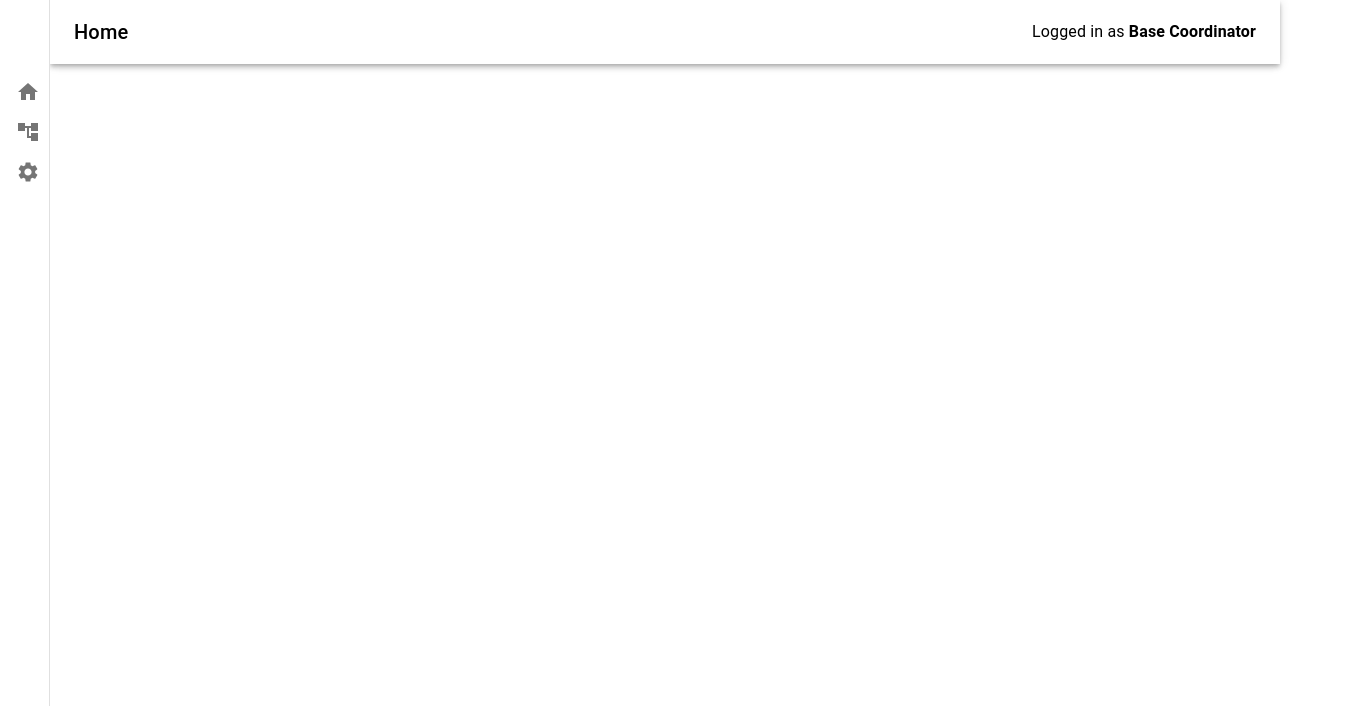
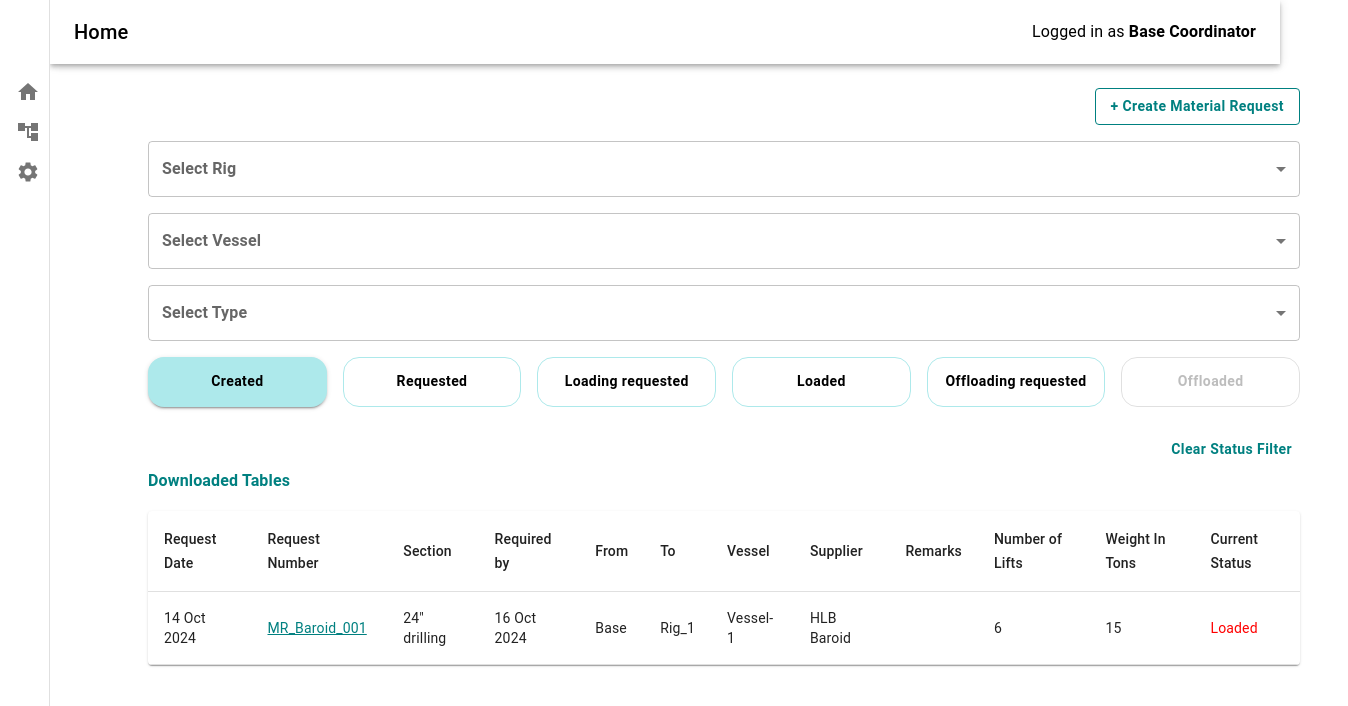
Before and after one commit to Xpverse/Essos, a React (Create React App) app in the folder rig-frontend/: page /test6 in a window 1280 px wide. Shown: the top 706 px of the page, 1348 px wide, since content can reach past the window. Built offline with nearby package versions, Linux system fonts and the light colour scheme.

Commit message:
adding filter layout

```diff
--- a/rig-frontend/src/App.js
+++ b/rig-frontend/src/App.js
@@ -12,6 +12,7 @@ import {
   AppBar, Toolbar, Typography, Box, IconButton, Drawer, List, ListItem, ListItemIcon, ListItemText
 } from '@mui/material';
 import { Home as HomeIcon, AccountTree as AccountTreeIcon, Settings as SettingsIcon } from '@mui/icons-material';
+import MaterialRequest2 from './components/test6';
 
 
 const drawerWidth = 50;
@@ -52,19 +53,19 @@ function AppLayout() {
               <ListItemIcon>
                 <HomeIcon  onClick={()=>navigate("/")}/>
               </ListItemIcon>
-              <ListItemText primary=""/>
+
             </ListItem>
             <ListItem button>
               <ListItemIcon>
-                <AccountTreeIcon />
+                <AccountTreeIcon onClick={()=>navigate("/test6")}/>
               </ListItemIcon>
-              <ListItemText primary="" />
+
             </ListItem>
             <ListItem button>
               <ListItemIcon>
                 <SettingsIcon />
               </ListItemIcon>
-              <ListItemText primary="" />
+
             </ListItem>
           </List>
         </Box>
@@ -78,6 +79,7 @@ function AppLayout() {
           <Route path="/test2" element={<MaterialRequestForm />} />
           <Route path="/test3/:id" element={<MaterialRequestSummary />} />
           <Route path="/test4" element={<BeautifulTable />} />
+          <Route path="/test6" element={<MaterialRequest2/>}/>
         </Routes>
       </Box>
     </div>
--- /dev/null
+++ b/rig-frontend/src/components/test6.js
@@ -0,0 +1,277 @@
+import React, { useState } from "react";
+import {
+  Box,
+  Button,
+  FormControl,
+  InputLabel,
+  MenuItem,
+  Select,
+  Typography,
+  Container,
+  Table,
+  TableBody,
+  TableCell,
+  TableContainer,
+  TableHead,
+  TableRow,
+  Paper,
+} from "@mui/material";
+
+const MaterialRequest2 = () => {
+  const [statusFilter, setStatusFilter] = useState("Created");
+
+  const handleStatusChange = (status) => {
+    setStatusFilter(status);
+  };
+
+  // Table Data
+  const tableData = [
+    {
+      requestDate: "14 Oct 2024",
+      requestNumber: "MR_Baroid_001",
+      section: '24" drilling',
+      requiredBy: "16 Oct 2024",
+      from: "Base",
+      to: "Rig_1",
+      vessel: "Vessel-1",
+      supplier: "HLB Baroid",
+      remarks: "",
+      numberOfLifts: 6,
+      weightInTons: 15,
+      currentStatus: "Loaded",
+    },
+  ];
+
+  return (
+    <Container>
+      {/* Create Material Request Button */}
+      <Box sx={{ display: "flex", justifyContent: "flex-end", mb: 2 }}>
+        <Button
+          variant="outlined"
+          sx={{
+            borderColor: "#008080",
+            color: "#008080",
+            textTransform: "none",
+            fontWeight: "bold",
+            "&:hover": { backgroundColor: "#E0F7FA", borderColor: "#008080" },
+          }}
+        >
+          + Create Material Request
+        </Button>
+      </Box>
+
+      {/* Filters */}
+      <Box sx={{ display: "flex", flexDirection: "column", gap: 2, mb: 2 }}>
+        <FormControl fullWidth variant="outlined">
+          <InputLabel sx={{ fontWeight: "bold" }}>Select Rig</InputLabel>
+          <Select label="Select Rig">
+            <MenuItem value={"Rig_1"}>Rig_1</MenuItem>
+            <MenuItem value={"Rig_2"}>Rig_2</MenuItem>
+          </Select>
+        </FormControl>
+
+        <FormControl fullWidth variant="outlined">
+          <InputLabel sx={{ fontWeight: "bold" }}>Select Vessel</InputLabel>
+          <Select label="Select Vessel">
+            <MenuItem value={"Vessel-1"}>Vessel-1</MenuItem>
+            <MenuItem value={"Vessel-2"}>Vessel-2</MenuItem>
+          </Select>
+        </FormControl>
+
+        <FormControl fullWidth variant="outlined">
+          <InputLabel sx={{ fontWeight: "bold" }}>Select Type</InputLabel>
+          <Select label="Select Type">
+            <MenuItem value={"Type_1"}>Type 1</MenuItem>
+            <MenuItem value={"Type_2"}>Type 2</MenuItem>
+          </Select>
+        </FormControl>
+      </Box>
+
+      {/* Status Filter Buttons */}
+      <Box sx={{ display: "flex", gap: 2, mb: 3 }}>
+        <Button
+          variant={statusFilter === "Created" ? "contained" : "outlined"}
+          onClick={() => handleStatusChange("Created")}
+          sx={{
+            backgroundColor: statusFilter === "Created" ? "#ADE9EB" : "#FFFFFF",
+            color: "#000",
+            borderColor: "#ADE9EB",
+            textTransform: "none",
+            borderRadius: 4,
+            fontWeight: "bold",
+            "&:hover": { backgroundColor: "#ADE9EB" },
+            width: 180,
+            height: 50,
+          }}
+        >
+          Created
+        </Button>
+        <Button
+          variant={statusFilter === "Requested" ? "contained" : "outlined"}
+          onClick={() => handleStatusChange("Requested")}
+          sx={{
+            backgroundColor: statusFilter === "Requested" ? "#ADE9EB" : "#FFFFFF",
+            color: "#000",
+            borderColor: "#ADE9EB",
+            textTransform: "none",
+            borderRadius: 4,
+            fontWeight: "bold",
+            "&:hover": { backgroundColor: "#ADE9EB" },
+            width: 180,
+            height: 50,
+          }}
+        >
+          Requested
+        </Button>
+        <Button
+          variant={statusFilter === "Loading requested" ? "contained" : "outlined"}
+          onClick={() => handleStatusChange("Loading requested")}
+          sx={{
+            backgroundColor: statusFilter === "Loading requested" ? "#ADE9EB" : "#FFFFFF",
+            color: "#000",
+            borderColor: "#ADE9EB",
+            textTransform: "none",
+            borderRadius: 4,
+            fontWeight: "bold",
+            "&:hover": { backgroundColor: "#ADE9EB" },
+            width: 180,
+            height: 50,
+          }}
+        >
+          Loading requested
+        </Button>
+        <Button
+          variant={statusFilter === "Loaded" ? "contained" : "outlined"}
+          onClick={() => handleStatusChange("Loaded")}
+          sx={{
+            backgroundColor: statusFilter === "Loaded" ? "#ADE9EB" : "#FFFFFF",
+            color: "#000",
+            borderColor: "#ADE9EB",
+            textTransform: "none",
+            borderRadius: 4,
+            fontWeight: "bold",
+            "&:hover": { backgroundColor: "#ADE9EB" },
+            width: 180,
+            height: 50,
+          }}
+        >
+          Loaded
+        </Button>
+        <Button
+          variant={statusFilter === "Offloading requested" ? "contained" : "outlined"}
+          onClick={() => handleStatusChange("Offloading requested")}
+          sx={{
+            backgroundColor: statusFilter === "Offloading requested" ? "#ADE9EB" : "#FFFFFF",
+            color: "#000",
+            borderColor: "#ADE9EB",
+            textTransform: "none",
+            borderRadius: 4,
+            fontWeight: "bold",
+            "&:hover": { backgroundColor: "#ADE9EB" },
+            width: 180,
+            height: 50,
+          }}
+        >
+          Offloading requested
+        </Button>
+        <Button
+          variant="outlined"
+          disabled
+          sx={{
+            textTransform: "none",
+            borderRadius: 4,
+            fontWeight: "bold",
+            color: "#A9A9A9",
+            width: 180,
+            height: 50,
+            borderColor: "#A9A9A9",
+          }}
+        >
+          Offloaded
+        </Button>
+      </Box>
+
+
+      <Box sx={{ display: "flex", justifyContent: "flex-end" }}>
+        <Button
+          variant="text"
+          sx={{
+            textTransform: "none",
+            color: "#008080",
+            fontWeight: "bold",
+            "&:hover": { backgroundColor: "transparent" },
+          }}
+        >
+          Clear Status Filter
+        </Button>
+      </Box>
+
+
+      <Box sx={{ mb: 2 }}>
+        <Typography
+          variant="subtitle1"
+          sx={{ color: "#008080", fontWeight: "bold", cursor: "pointer" }}
+        >
+          Downloaded Tables
+        </Typography>
+      </Box>
+
+
+      <TableContainer component={Paper}>
+        <Table sx={{ minWidth: 650 }} aria-label="material request table">
+          <TableHead backgroundColor="red">
+            <TableRow>
+              <TableCell>Request Date</TableCell>
+              <TableCell>Request Number</TableCell>
+              <TableCell>Section</TableCell>
+              <TableCell>Required by</TableCell>
+              <TableCell>From</TableCell>
+              <TableCell>To</TableCell>
+              <TableCell>Vessel</TableCell>
+              <TableCell>Supplier</TableCell>
+              <TableCell>Remarks</TableCell>
+              <TableCell>Number of Lifts</TableCell>
+              <TableCell>Weight In Tons</TableCell>
+              <TableCell>Current Status</TableCell>
+            </TableRow>
+          </TableHead>
+          <TableBody>
+            {tableData.map((row, index) => (
+              <TableRow key={index}>
+                <TableCell>{row.requestDate}</TableCell>
+                <TableCell>
+                  <Typography
+                    variant="body2"
+                    sx={{
+                      color: "#008080",
+                      textDecoration: "underline",
+                      cursor: "pointer",
+                    }}
+                  >
+                    {row.requestNumber}
+                  </Typography>
+                </TableCell>
+                <TableCell>{row.section}</TableCell>
+                <TableCell>{row.requiredBy}</TableCell>
+                <TableCell>{row.from}</TableCell>
+                <TableCell>{row.to}</TableCell>
+                <TableCell>{row.vessel}</TableCell>
+                <TableCell>{row.supplier}</TableCell>
+                <TableCell>{row.remarks}</TableCell>
+                <TableCell>{row.numberOfLifts}</TableCell>
+                <TableCell>{row.weightInTons}</TableCell>
+                <TableCell
+                  sx={{ color: row.currentStatus === "Loaded" ? "red" : "black" }}
+                >
+                  {row.currentStatus}
+                </TableCell>
+              </TableRow>
+            ))}
+          </TableBody>
+        </Table>
+      </TableContainer>
+    </Container>
+  );
+};
+
+export default MaterialRequest2;
```
